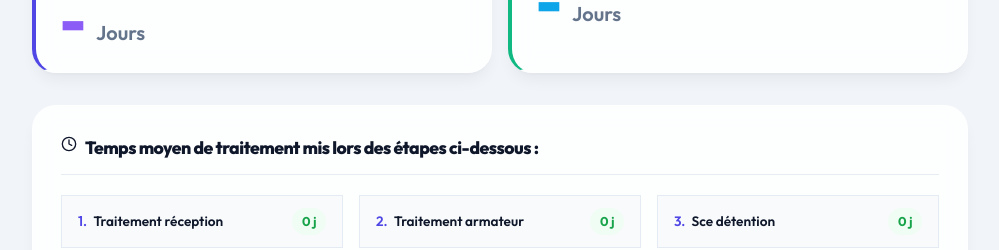
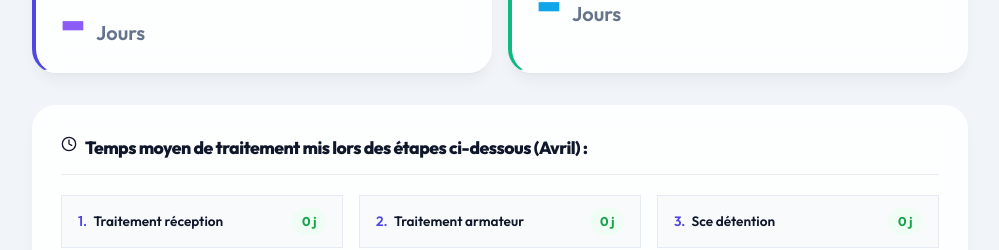
Before and after one commit to jeanfelicksDev/suivi-caution-web, a Next.js app: page /dashboard in a window 1280 px wide. Shown: the part 878-1128 px from the top of the page, without its empty margins (280-1279 px from the left). Built offline with nearby package versions, Linux system fonts and the light colour scheme; no server answers; the database is empty; sample sign-in values are in the browser's storage.

Commit message:
UI: ajouter le mois en cours au titre des temps moyens de traitement

```diff
--- a/app/dashboard/page.tsx
+++ b/app/dashboard/page.tsx
@@ -225,7 +225,7 @@ export default function Dashboard() {
                     <div className="card">
                         <h3 style={{ marginBottom: '1.25rem', fontSize: '1.1rem', color: 'var(--primary)', borderBottom: '1px solid var(--border)', paddingBottom: '0.75rem' }}>
                             <Clock size={16} style={{ display: 'inline', marginRight: '0.5rem', transform: 'translateY(-2px)' }} />
-                            Temps moyen de traitement mis lors des étapes ci-dessous :
+                            Temps moyen de traitement mis lors des étapes ci-dessous ({monthLabel}) :
                         </h3>
                         <div style={{ display: 'flex', flexWrap: 'wrap', gap: '1rem' }}>
                             {stats?.stepAverages?.map((avg: number, index: number) => (
```
